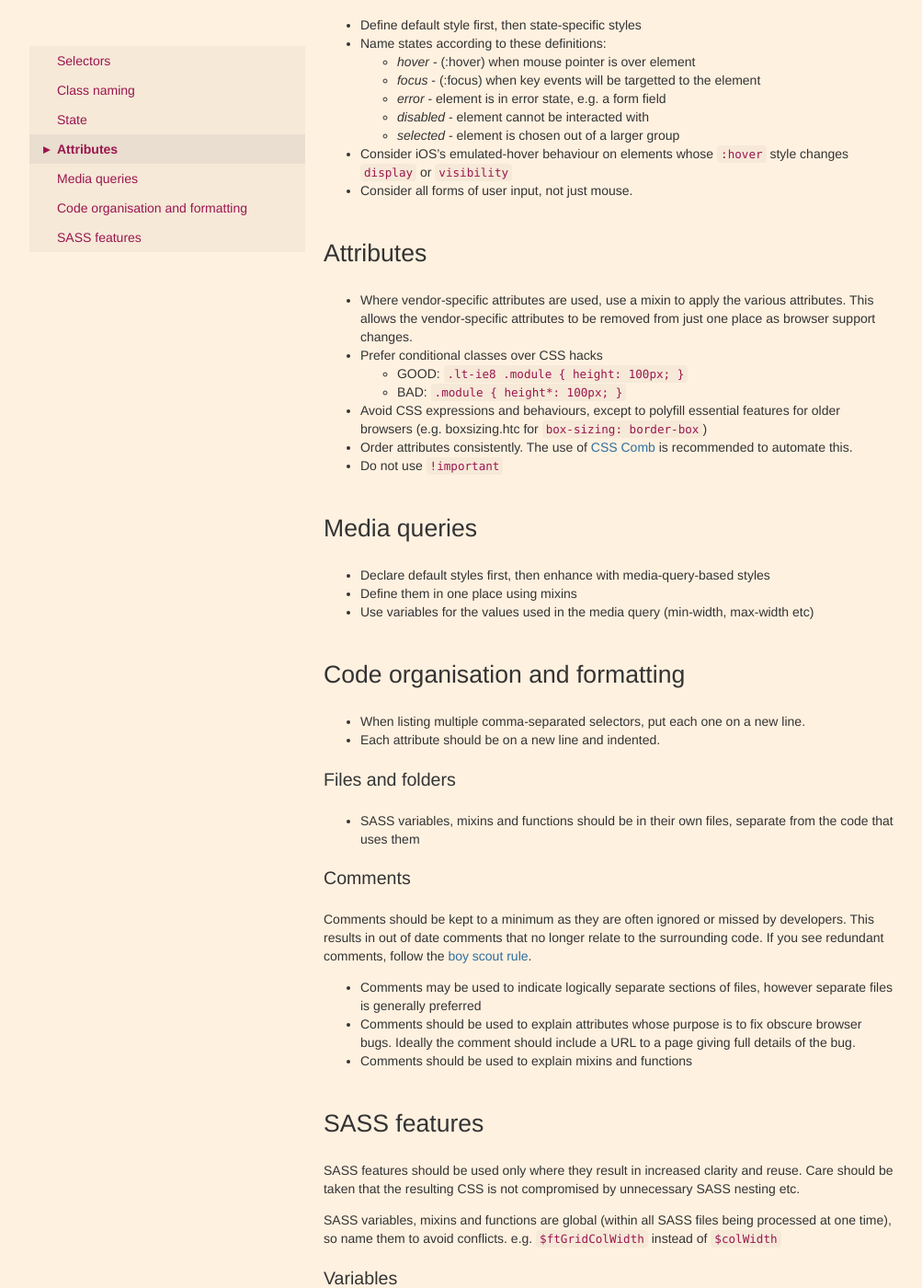
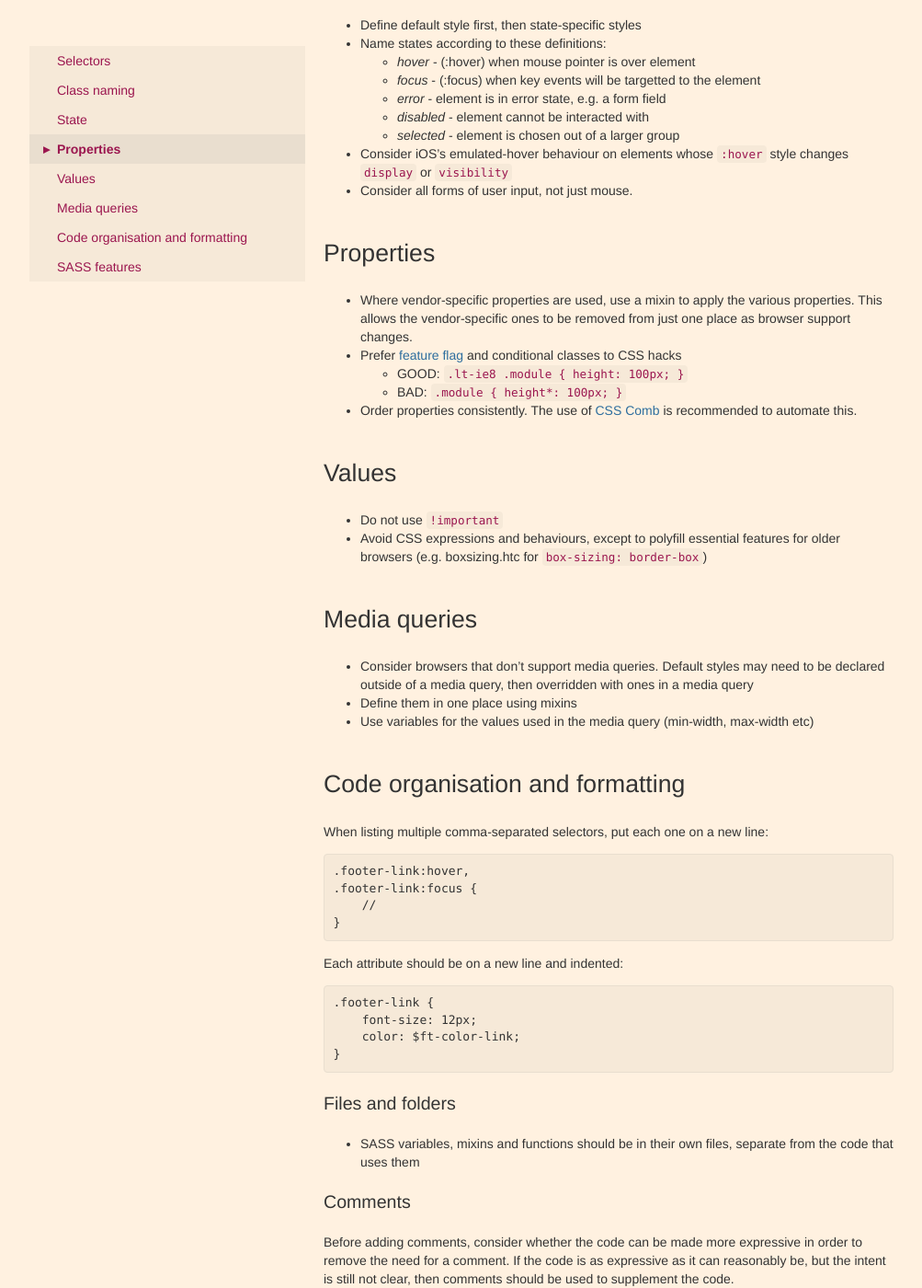
Before and after one commit to Financial-Times/ft-origami, a Jekyll site: the page built from docs/syntax/scss.md, in a window 1280 px wide and 1400 px high, scrolled down 1111 px. Shown: the whole window at 92% size, without its empty margins (138-1141 px from the left). Built offline with Jekyll 4.4.1, drawn with Linux system fonts in a browser that asks for light colours; nearby versions of some CDN libraries; some of the changed text lies outside the part shown.

Commit message:
Improved SCSS guidelines based on feedback.

```diff
--- a/docs/syntax/scss.md
+++ b/docs/syntax/scss.md
@@ -47,29 +47,43 @@ Origami has adopted SASS and specifically the most common SCSS variant, as the p
 	- *error* - element is in error state, e.g. a form field
 	- *disabled* - element cannot be interacted with
 	- *selected* - element is chosen out of a larger group
-* Consider iOS's emulated-hover behaviour on elements whose ``:hover`` style changes ``display`` or ``visibility``
+* Consider iOS's emulated-hover behaviour on elements whose `:hover` style changes `display` or `visibility`
 * Consider all forms of user input, not just mouse.
 
-## Attributes
+## Properties
 
-* Where vendor-specific attributes are used, use a mixin to apply the various attributes. This allows the vendor-specific attributes to be removed from just one place as browser support changes.
-* Prefer conditional classes over CSS hacks
+* Where vendor-specific properties are used, use a mixin to apply the various properties. This allows the vendor-specific ones to be removed from just one place as browser support changes.
+* Prefer [feature flag](/ft-origami/docs/syntax/html/) and conditional classes to CSS hacks
     - GOOD: `.lt-ie8 .module { height: 100px; }`
     - BAD: `.module { height*: 100px; }`
-* Avoid CSS expressions and behaviours, except to polyfill essential features for older browsers (e.g. boxsizing.htc for ``box-sizing: border-box``)
-* Order attributes consistently. The use of [CSS Comb](http://csscomb.com/) is recommended to automate this.
-* Do not use ``!important``
+* Order properties consistently. The use of [CSS Comb](http://csscomb.com/) is recommended to automate this.
+
+## Values
+
+* Do not use `!important`
+* Avoid CSS expressions and behaviours, except to polyfill essential features for older browsers (e.g. boxsizing.htc for `box-sizing: border-box`)
 
 ## Media queries
 
-* Declare default styles first, then enhance with media-query-based styles
+* Consider browsers that don't support media queries. Default styles may need to be declared outside of a media query, then overridden with ones in a media query
 * Define them in one place using mixins
 * Use variables for the values used in the media query (min-width, max-width etc)
 
 ## Code organisation and formatting
 
-* When listing multiple comma-separated selectors, put each one on a new line.
-* Each attribute should be on a new line and indented.
+When listing multiple comma-separated selectors, put each one on a new line:
+
+    .footer-link:hover,
+    .footer-link:focus {
+        //
+    }
+
+Each attribute should be on a new line and indented:
+
+    .footer-link {
+        font-size: 12px;
+        color: $ft-color-link;
+    }
 
 ### Files and folders
 
@@ -77,22 +91,30 @@ Origami has adopted SASS and specifically the most common SCSS variant, as the p
 
 ### Comments
 
-Comments should be kept to a minimum as they are often ignored or missed by developers. This results in out of date comments that no longer relate to the surrounding code. If you see redundant comments, follow the [boy scout rule](http://programmer.97things.oreilly.com/wiki/index.php/The_Boy_Scout_Rule).
+Before adding comments, consider whether the code can be made more expressive in order to remove the need for a comment. If the code is as expressive as it can reasonably be, but the intent is still not clear, then comments should be used to supplement the code.
 
+Avoid obvious comments:
+
+    /*
+     * Footer
+     */
+    footer {}
+
+* Comments should be brief and to the point.
+* Comments should be used to explain code whose purpose is to fix obscure browser bugs. Ideally the comment should include a URL to a page giving full details of the bug.
+* Comments should be used to explain mixins and functions
 * Comments may be used to indicate logically separate sections of files, however separate files is generally preferred
-* Comments should be used to explain attributes whose purpose is to fix obscure browser bugs. Ideally the comment should include a URL to a page giving full details of the bug.
-* Comments should be used to explain mixins and functions
 
 ## SASS features
 
 SASS features should be used only where they result in increased clarity and reuse. Care should be taken that the resulting CSS is not compromised by unnecessary SASS nesting etc.
 
-SASS variables, mixins and functions are global (within all SASS files being processed at one time), so name them to avoid conflicts. e.g. ``$ftGridColWidth`` instead of ``$colWidth``
+SASS variables, mixins and functions are global (within all SASS files being processed at one time), so name them to avoid conflicts. e.g. `$ft-grid-col-width` instead of just `$col-width`
 
 ### Variables
 
 * Should be defined in their own file.
-* Variables for use by third parties should generally be defined by their purpose, rather than their value: e.g. ``$bgColorSkyline`` rather than ``$biege``
+* Variables for use by third parties should generally be defined by their purpose, rather than their value: e.g. `$bg-color-skyline` rather than `$biege`
 
 ### Nesting
 
```
Also changed, not shown: other parts of docs/syntax/scss.md (+6 -6 lines).
